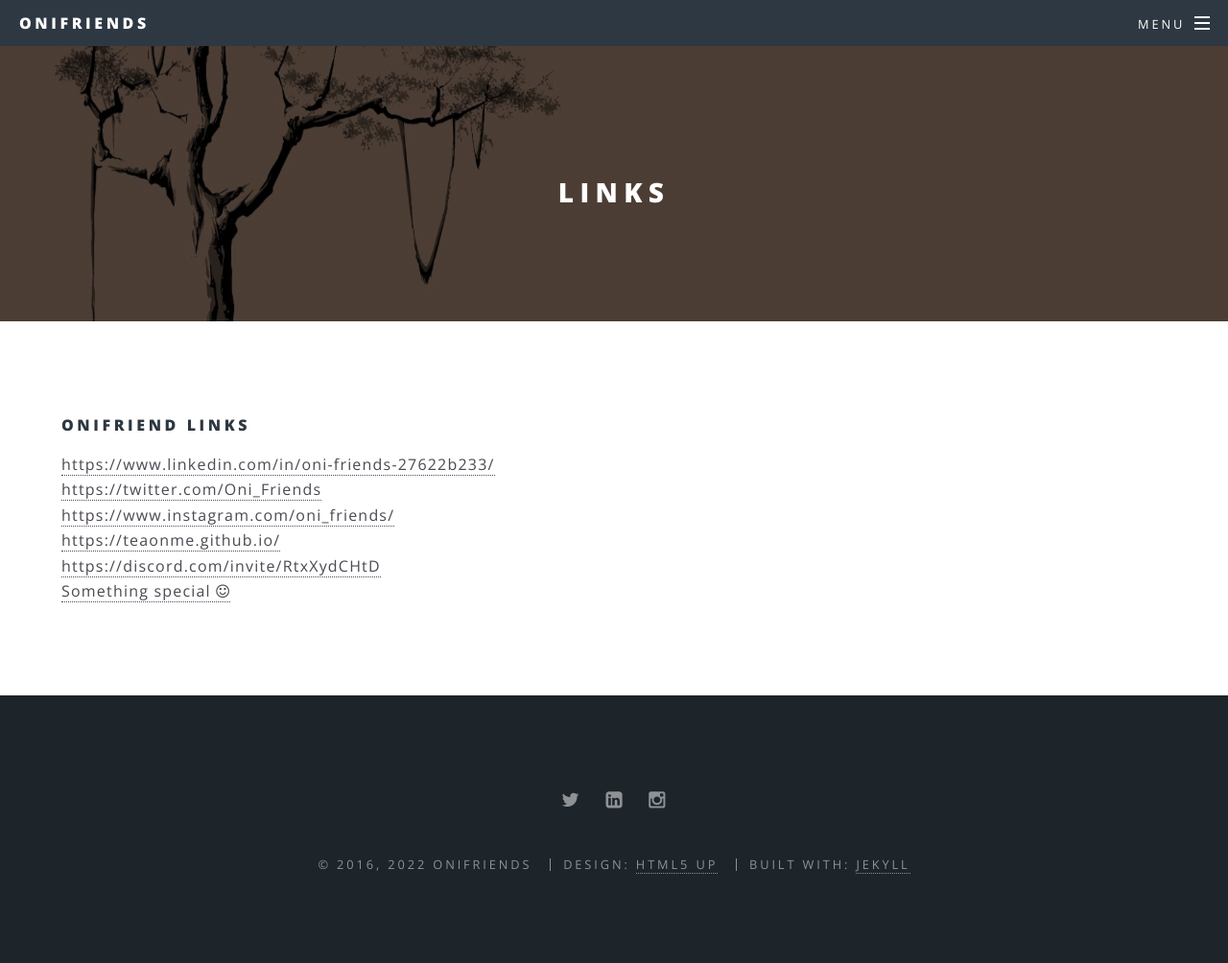
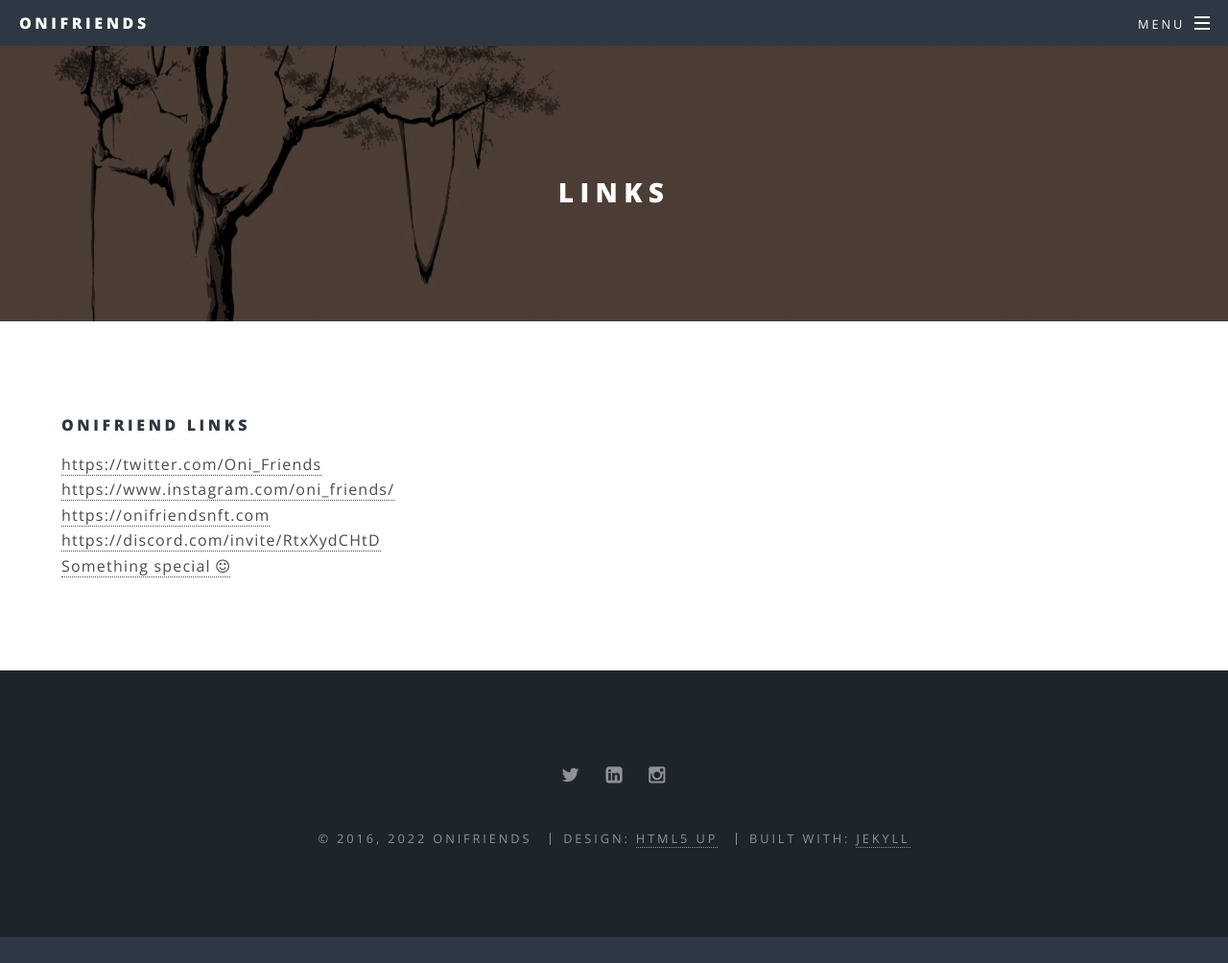
Before and after one commit to TeaOnMe/TeaOnMe.github.io, a Jekyll site: the page built from Links.html, in a window 1280 px wide and 1004 px high. Shown: the whole window at 96% size. Built offline with Jekyll 4.4.1, drawn with Linux system fonts in a browser that asks for light colours.

Commit message:
Update Links.html

```diff
--- a/Links.html
+++ b/Links.html
@@ -4,9 +4,8 @@ title: Links
 ---
 			<section>
 				<h4>OniFriend Links</h4>
-				<p><a href="https://www.linkedin.com/in/oni-friends-27622b233/">https://www.linkedin.com/in/oni-friends-27622b233/<br />
-				<a href="https://twitter.com/Oni_Friends">https://twitter.com/Oni_Friends<br />
+				<p><a href="https://twitter.com/Oni_Friends">https://twitter.com/Oni_Friends<br />
 				<a href="https://www.instagram.com/oni_friends/">https://www.instagram.com/oni_friends/<br />
-				<a href="https://teaonme.github.io/">https://teaonme.github.io/<br />
+				<a href="https://onifriendsnft.com">https://onifriendsnft.com<br />
 				<a href="https://discord.gg/RtxXydCHtD">https://discord.com/invite/RtxXydCHtD<br />
 				<a href="https://www.youtube.com/watch?v=dQw4w9WgXcQ">Something special <span class="icon fa-smile-o"><span class="label">Lorem</span></span></li></a></p>
```
